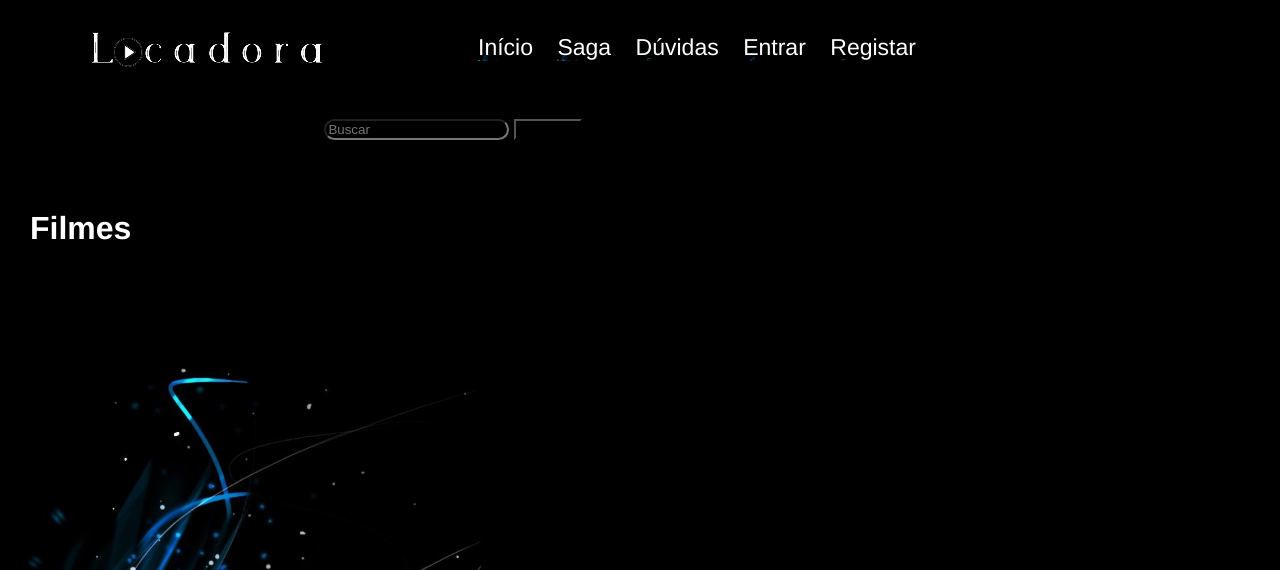
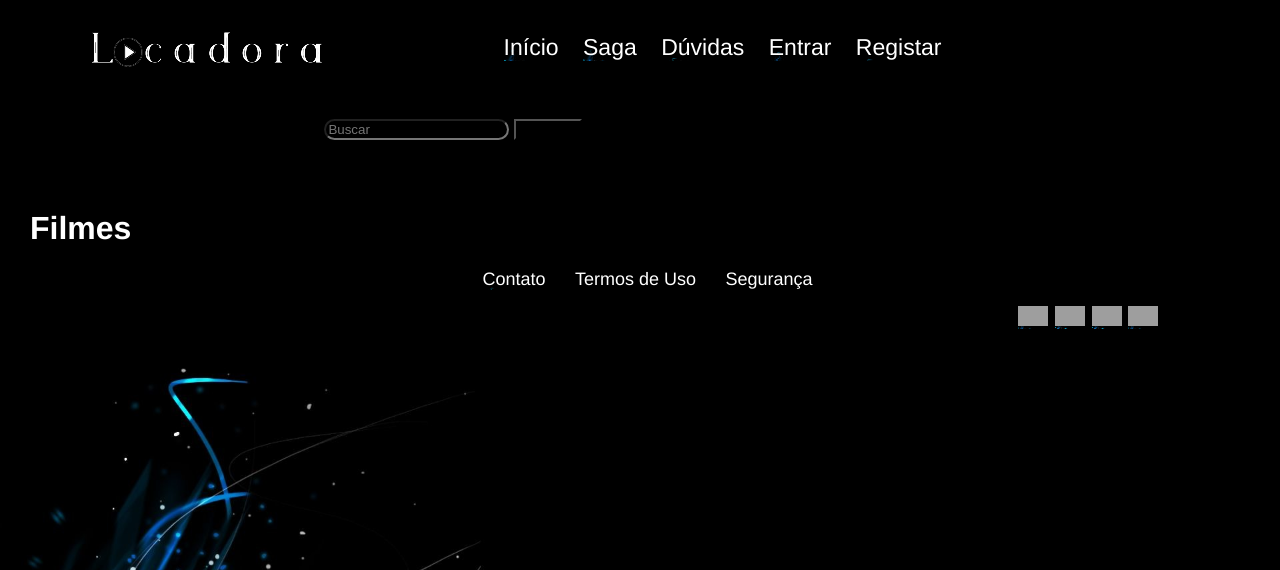
Before and after one commit to alexsandron3/ProjetoLocadora, a PHP site: page / in a window 1280 px wide. Shown: the top 570 px of the page. Run offline with PHP 8.4, Linux system fonts and the light colour scheme; grey boxes are pictures that could not be loaded.

Commit message:
Adicionado o rodapé / alterações nas tags
Ainda terminando o rodapé.

```diff
--- a/index.html
+++ b/index.html
@@ -13,15 +13,16 @@
                    <div class="logo">
                         <nav class="navbar">
                             <ul>
-                            <il><a href="#">Início</a></il>
-                            <il><a href="#">Saga</a></il>
-                            <il><a href="#">Dúvidas</a></il>
-                            <il><a href="#">Entrar</a></il>
-                            <il><a href="#">Registar</a></il>
+                                <li><a href="index.html">Início</a></li>
+                                <li><a href="#">Saga</a></li>
+                                <li><a href="#">Dúvidas</a></li>
+                                <li><a href="#">Entrar</a></li>
+                                <li><a href="#">Registar</a></li>
                             </ul>
                         </nav>
                         <img src="./img/logo.png">
                     </div>
+                </header>
                     <div class="pesquisa">
                         <form>
                             <label>
@@ -36,7 +37,23 @@
                     <div class="inicio-filmes">
                         <h1>Filmes</h1>
                     </div>
-               </header>
+                    <div class="footer">
+                        <footer>
+                            <nav class="menu-footer">
+                                <ul>
+                                    <li><a href="#">Contato</a></li>
+                                    <li><a href="#">Termos de Uso</a></li>
+                                    <li><a href="#">Segurança</a></li>
+                                </ul>
+                            </nav>
+                            <div class="social-midias">
+                                <a href="#"><img src="https://cdn2.iconfinder.com/data/icons/black-white-social-media/64/social_media_logo_github-512.png"></a>
+                                <a href="#"><img src="https://cdn2.iconfinder.com/data/icons/black-white-social-media/32/online_social_media_facebook-512.png"></a>
+                                <a href="#"><img src="https://cdn2.iconfinder.com/data/icons/black-white-social-media/32/instagram_online_social_media_photo-512.png"></a>
+                                <a href="#"><img src="https://cdn2.iconfinder.com/data/icons/black-white-social-media/32/youtube_online_social_media_tube-512.png"></a>
+                            </div>
+                        </footer>
+                    </div>
             </div>
        </body>
     </html>
--- a/style/locadora.css
+++ b/style/locadora.css
@@ -1,6 +1,7 @@
 * {
     background-size: cover;
     background-image: url(../img/Fundo.jpg);
+    text-decoration: none;
 }
 /* Apenas um coment�rio */
 body {
@@ -45,18 +46,22 @@ header nav ul {
     list-style: none;
     padding-left: 0;
 }
-header nav ul il {
+header nav ul li {
     display: inline-block;
     margin-right: 20px;
 }
-header nav ul il a {
+header nav ul li a {
     font-size: 23px;
     color: rgb(255, 255, 255);
-    text-decoration: none;
+}
+header nav li a:hover {
+    background: #1f3c58;
+    border-radius: 20px;
+    border: 8px solid #1f3c58;
 }
 .navbar {
     position: absolute;
-    margin-left: 35%;
+    margin-left: 37%;
 }
 .pesquisa {
     color: rgb(255, 255, 255);
@@ -70,3 +75,30 @@ header nav ul il a {
 .inicio-filmes {
     color: rgb(255, 255, 255)
 }
+.menu-footer {
+    text-align: center;
+}
+.menu-footer ul li {
+    margin-right: 25px;
+}
+.menu-footer li a:hover {
+    background: #1f3c58;
+    border-radius: 20px;
+    border: 6px solid #1f3c58;
+}
+footer ul li {
+    font-size: 18px;
+    display: inline-block;
+}
+.footer ul li a {
+    color: rgb(255, 255, 255);
+    text-align: center;
+}
+.social-midias {
+    margin-left: 81%;
+}
+.social-midias a img {
+    width: 30px;
+    height: 20px;
+    margin-right: 1%;
+}
```
Also changed, not shown: AnimaisFantasticos1.html (+6 -6 lines), AnimaisFantasticos2.html (+6 -6 lines), hp1.html (+11 -0 lines), hp2.html (+6 -6 lines), reiLeao.html (+6 -6 lines), velozesFuriosos.html (+6 -6 lines), vingadores.html (+6 -6 lines), vingadoresUltimato.html (+6 -6 lines). Lines whose indentation alone changed are shown as unchanged.
